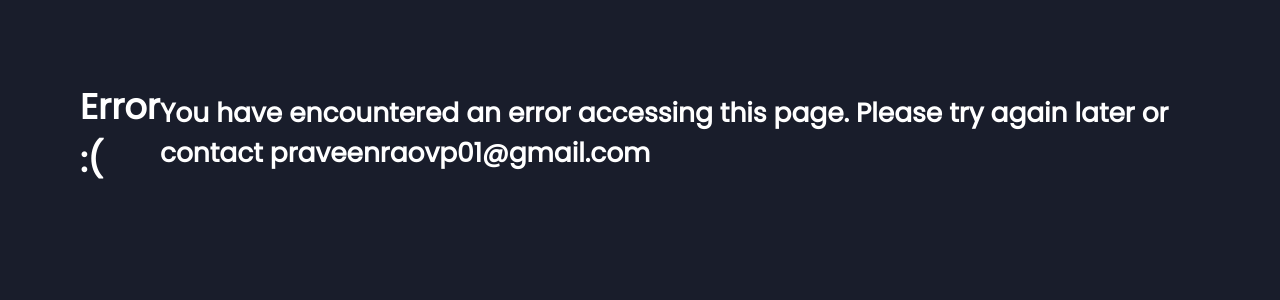
After one commit to PraveenRaoVP/New-Portfolio, a PHP site: page /error.html in a window 1280 px wide. The commit adds this page. Shown: the top 300 px of the page. Run offline with PHP 8.4, Linux system fonts and the light colour scheme; some libraries are stand-ins or nearby versions.

Commit message:
added some content, error and styles change

```diff
--- a/app.js
+++ b/app.js
@@ -54,6 +54,4 @@ function submitform(){
 }
 
 
-
-
  pageTransition();
--- /dev/null
+++ b/error.html
@@ -0,0 +1,23 @@
+<!DOCTYPE html>
+<html lang="en">
+<head>
+    <meta charset="UTF-8">
+    <link rel="stylesheet" href="styles/styles.css">
+    <meta http-equiv="X-UA-Compatible" content="IE=edge">
+    <meta name="viewport" content="width=device-width, initial-scale=1.0">
+    <title>Error</title>
+    <link rel="preconnect" href="https://fonts.googleapis.com">
+    <link rel="preconnect" href="https://fonts.gstatic.com" crossorigin>
+    <link href="https://fonts.googleapis.com/css2?family=Poppins:wght@300;400&display=swap" rel="stylesheet">
+    <link rel="stylesheet" href="https://cdnjs.cloudflare.com/ajax/libs/font-awesome/5.15.4/css/all.min.css" integrity="sha512-1ycn6IcaQQ40/MKBW2W4Rhis/DbILU74C1vSrLJxCq57o941Ym01SwNsOMqvEBFlcgUa6xLiPY/NS5R+E6ztJQ==" crossorigin="anonymous" referrerpolicy="no-referrer" />
+    <link rel="stylesheet" href="https://cdnjs.cloudflare.com/ajax/libs/font-awesome/6.1.1/css/all.min.css" integrity="sha512-KfkfwYDsLkIlwQp6LFnl8zNdLGxu9YAA1QvwINks4PhcElQSvqcyVLLD9aMhXd13uQjoXtEKNosOWaZqXgel0g==" crossorigin="anonymous" referrerpolicy="no-referrer" />
+</head>
+<body>
+    <div class="error-msg" style="display: flex; justify-content: center;  align-items: center; padding: 5rem;">
+        <h1>Error :(</h1>
+        <h2>
+            You have encountered an error accessing this page. Please try again later or contact praveenraovp01@gmail.com
+        </h2>
+    </div>
+</body>
+</html>
--- a/styles/_media.scss
+++ b/styles/_media.scss
@@ -129,5 +129,6 @@
 
     .contact-icon-container{
         padding-bottom: 7rem !important;
+        padding-top: 5rem !important;
     }
 }
--- a/styles/styles.css
+++ b/styles/styles.css
@@ -1000,6 +1000,7 @@ hr {
       -ms-flex-align: center;
           align-items: center;
   color: var(--color-white);
+  cursor: pointer;
 }
 
 .contact-content-con .right-contact .btn-div .submit-btn button {
@@ -1287,6 +1288,7 @@ hr {
   }
   .contact-icon-container {
     padding-bottom: 7rem !important;
+    padding-top: 5rem !important;
   }
 }
 /*# sourceMappingURL=styles.css.map */
--- a/styles/styles.scss
+++ b/styles/styles.scss
@@ -730,6 +730,7 @@ hr{
                 justify-content: center;
                 align-items: center;
                 color: var(--color-white);
+                cursor: pointer;
                 button{
                     position: absolute;
                     background-color: transparent;
```
Also changed, not shown: index.html (+6 -4 lines), 1 other file.
